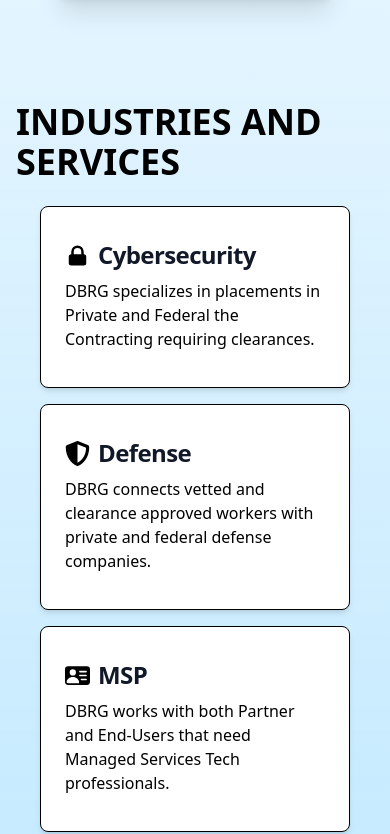
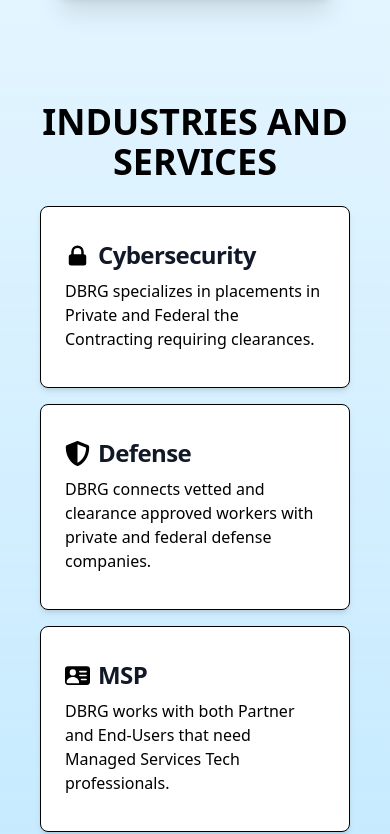
Before and after one commit to andrewjulian/dbrecruitment-website, a React (Vite) app: page / in a window 390 px wide. Shown: the part 2600-3434 px from the top of the page. Built offline with nearby package versions, Linux system fonts and the light colour scheme.

Commit message:
team members and industry title center, about alignemnt in desktop messed up

```diff
--- a/src/Components/Industries.jsx
+++ b/src/Components/Industries.jsx
@@ -41,7 +41,7 @@
     <div id="industries" className="relative">
       <div className="relative z-10 w-full bg-gradient-to-b from-[#36b6ff25] to-[#36b6ff50] pb-4 pt-16 ">
         <div className="mx-auto max-w-screen-xl">
-          <h1 className="mb-6 pl-4 text-4xl font-bold">
+          <h1 className="mb-6 pl-0 text-center text-4xl font-bold md:pl-4 md:text-left">
             INDUSTRIES AND SERVICES
           </h1>
           <div>
--- a/src/Components/Team.jsx
+++ b/src/Components/Team.jsx
@@ -44,7 +44,7 @@
     >
       <div className="z-10 mx-auto  grid max-w-screen-xl px-4 ">
         <h1 className="mb-2 text-center text-4xl font-bold">OUR TEAM</h1>
-        <div className="mb-10 mt-6 grid justify-center gap-4 pl-10 sm:grid-cols-2 lg:flex lg:pl-0">
+        <div className="mb-10 mt-6 grid justify-center gap-4 sm:grid-cols-2 md:pl-10 lg:flex lg:pl-0">
           {team}
         </div>
       </div>
--- a/src/Components/Testimonials.jsx
+++ b/src/Components/Testimonials.jsx
@@ -34,7 +34,7 @@
   return (
     <div className="relative bg-white">
       <div id="testimonials" className="mx-10  max-w-4xl bg-white  sm:mx-auto">
-        <div className=" flex items-center justify-between">
+        <div className=" mb-10 flex items-center justify-between md:mb-0">
           <button
             className="rounded-full bg-gray-200 p-2 hover:bg-gray-300"
             onClick={prevSlide}
```
